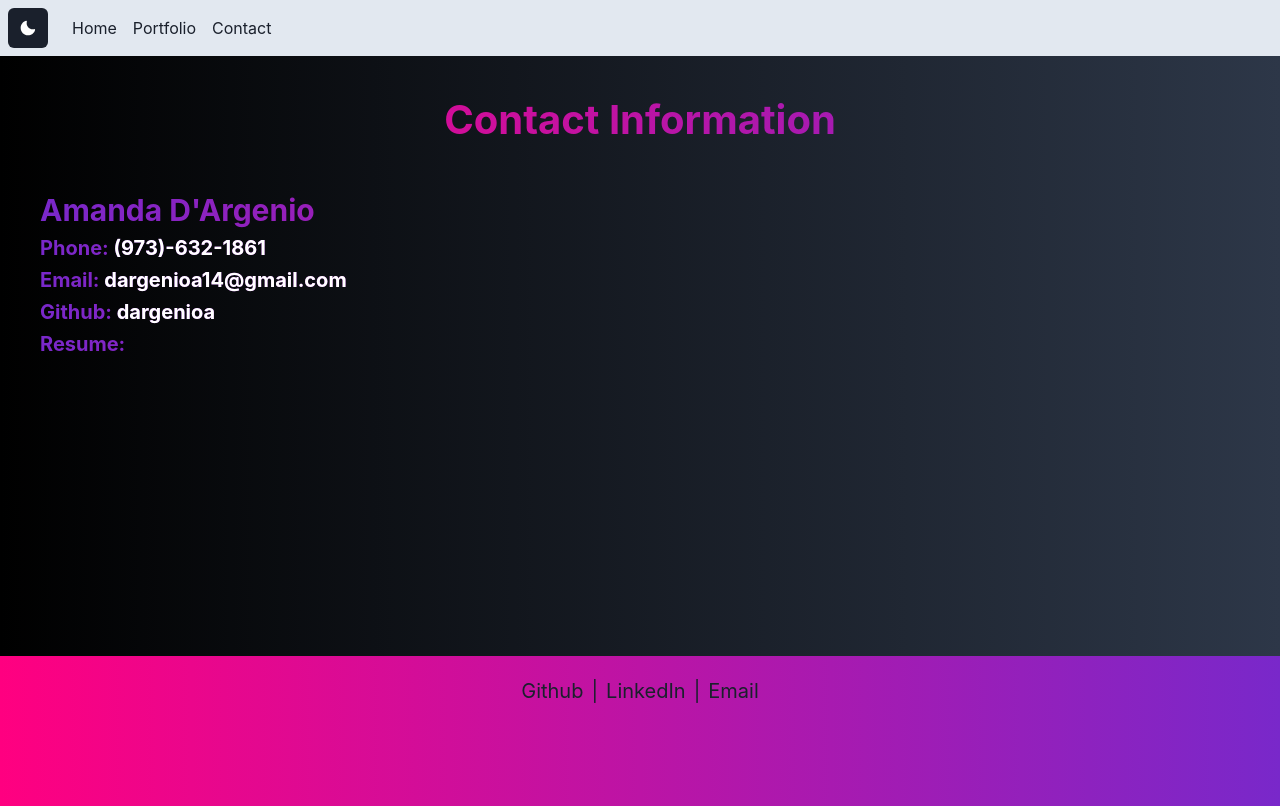
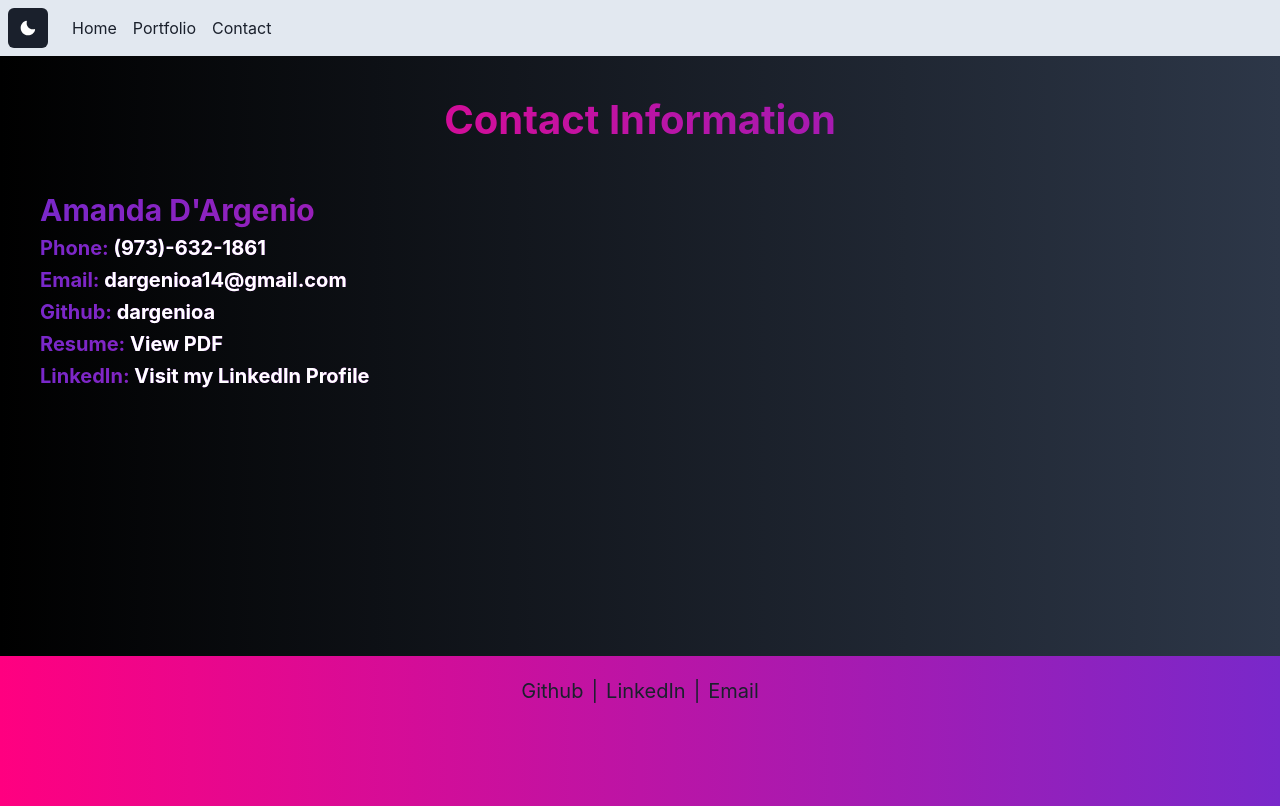
Before and after one commit to dargenioa/ReactPortfolio, a React (Create React App) app: page /contact in a window 1280 px wide. Built offline with nearby package versions, Linux system fonts and the light colour scheme.

Commit message:
added contact information

```diff
--- a/src/pages/Contact.js
+++ b/src/pages/Contact.js
@@ -46,21 +46,28 @@ function Contact() {
             bgClip="text"
             size="md"
           >
-            Email:  <span style={{color: "white"}}><a href="mailto:dargenioa14@gmail.com">dargenioa14@gmail.com</a></span>
+            Email:  <span style={{color: "white"}}><a target="blank" href="mailto:dargenioa14@gmail.com">dargenioa14@gmail.com</a></span>
           </Heading>
           <Heading
             bgGradient="linear(to-l ,#FF0080, #7928CA)"
             bgClip="text"
             size="md"
           >
-            Github: <span style={{color: "white"}}><a href="https://github.com/dargenioa/">dargenioa</a></span>
+            Github: <span style={{color: "white"}}><a target="blank" href="https://github.com/dargenioa/">dargenioa</a></span>
           </Heading>
           <Heading
             bgGradient="linear(to-l ,#FF0080, #7928CA)"
             bgClip="text"
             size="md"
           >
-            Resume:
+            Resume:  <span style={{color: "white"}}><a target="blank" href="https://drive.google.com/file/d/11uUKblrXRGSgKLXdtzU6nit2Ok7PV2Du/view?usp=sharing">View PDF</a></span>
+          </Heading>
+          <Heading
+            bgGradient="linear(to-l ,#FF0080, #7928CA)"
+            bgClip="text"
+            size="md"
+          >
+            LinkedIn:  <span style={{color: "white"}}><a target="blank" href="https://www.linkedin.com/in/amandadargenio/">Visit my LinkedIn Profile</a></span>
           </Heading>
         </Stack>
       </div>
```
Also changed, not shown: 1 other file (tests, documents, lock files or other folders).
